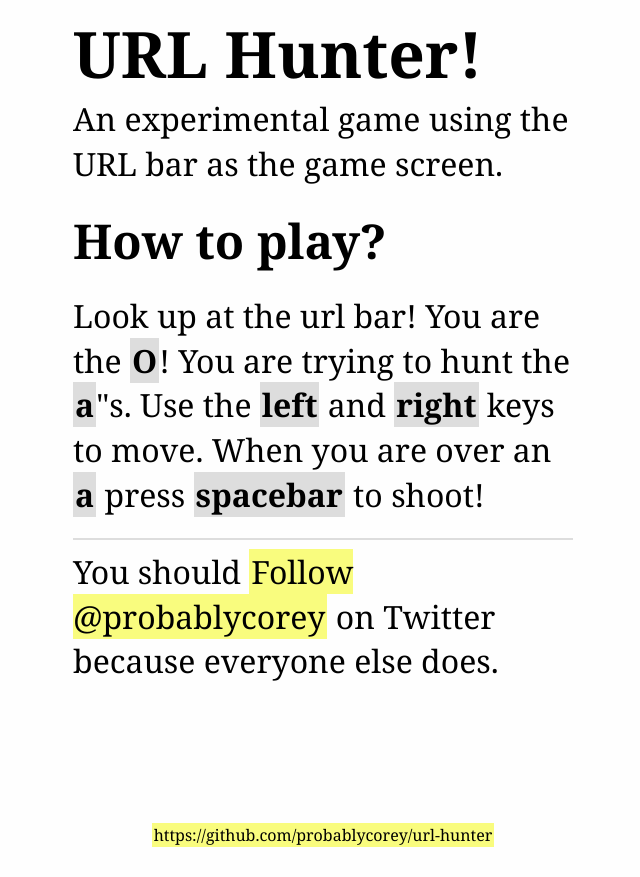
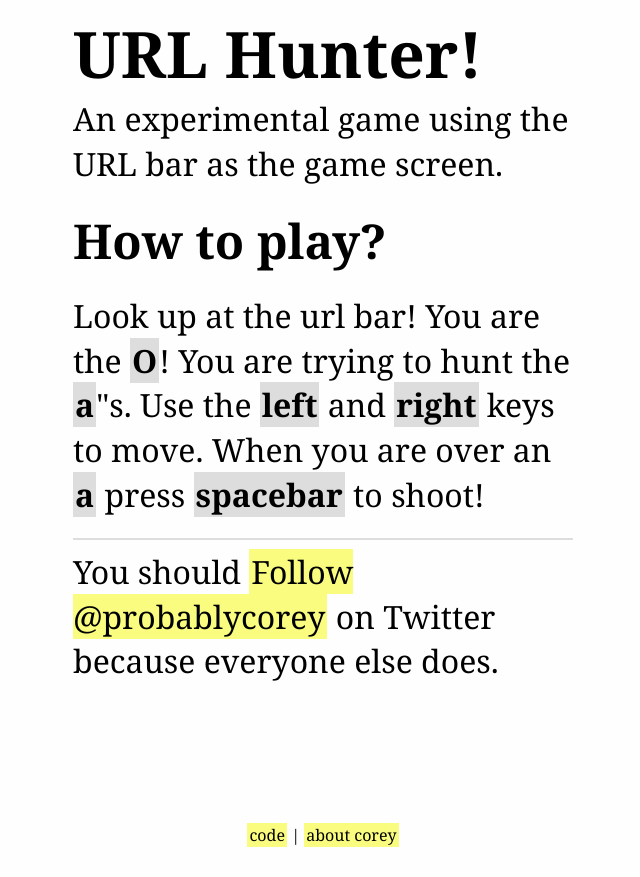
Before and after one commit to probablycorey/url-hunter, a website: page index.html in a window 1280 px wide. Shown: the whole page, without its empty margins (317-957 px from the left). Drawn offline with Linux system fonts and the light colour scheme.

Commit message:
Make link work
I have to make open a new window because the game eats all clicks.

Fixes #1

```diff
--- a/index.html
+++ b/index.html
@@ -40,7 +40,8 @@
   </div>
 
   <div class="small">
-    <a href="https://github.com/probablycorey/url-hunter">https://github.com/probablycorey/url-hunter</a>
+    <a href="https://github.com/probablycorey/url-hunter" target="_blank">code</a> |
+    <a href="http://probablycorey.com" target="_blank">about corey</a>
   </div>
 </body>
 </html>
```
